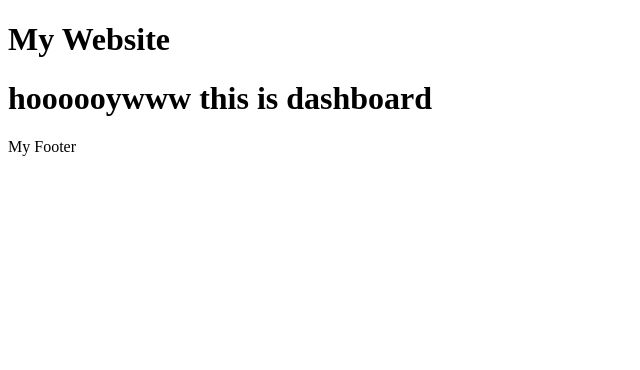
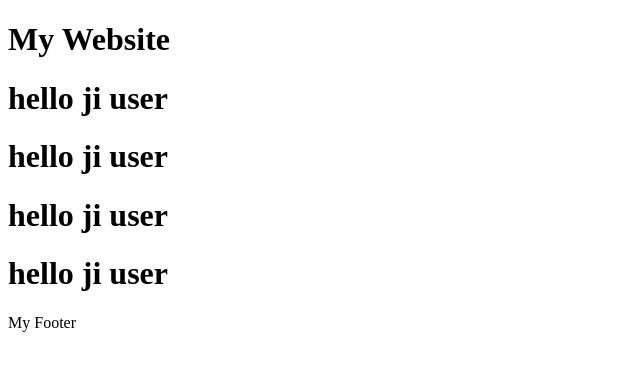
Before and after one commit to Ayushkumar00111/Nextjs, a Next.js app: page /dashboard in a window 1280 px wide. Shown: the top 370 px of the page, without its empty margins (0-640 px from the left). Built offline with nearby package versions, Linux system fonts and the light colour scheme.

Commit message:
Replace React project with Next.js project

```diff
--- a/src/app/dashboard/page.js
+++ b/src/app/dashboard/page.js
@@ -1,3 +1,12 @@
 export default function Dashboard(){
-    return <h1>hoooooywww this is dashboard</h1>
+    return (
+        <>
+        <h1>hello ji user </h1>
+          <h1>hello ji user </h1>
+                    <h1>hello ji user </h1>
+
+          <h1>hello ji user </h1>
+
+        </>
+    )
 }
--- a/src/app/dynamic/page.js
+++ b/src/app/dynamic/page.js
@@ -7,6 +7,9 @@ export default function Dyanmic(){
              {Gmetadata.description}
    <a href="/dynamic/1">go to 1</a><br></br>
    <a href="/dynamic/2">go to 1</a><br></br>
+          <h1>hello ji user </h1>
+          <h1>hello ji user </h1>
+          <h1>hello ji user </h1>
 
         </>
     )
--- a/src/app/example/page.js
+++ b/src/app/example/page.js
@@ -19,6 +19,9 @@ export default async function Example(){
 <div>
 
       <h1>hello user this is exaomple </h1>
+                <h1>hello ji user </h1>
+          <h1>hello ji user </h1>
+          <h1>hello ji user </h1>
 
 </div>
 
--- a/src/app/login/page.js
+++ b/src/app/login/page.js
@@ -2,9 +2,7 @@ export default function Login(){
     return (
         <>
          <h1>hello user please login </h1>
-       <h1>hello user please login </h1>
-          <h1>hello user please login </h1>
-             <h1>hello user please login </h1>
+
              </>
     )
 }
--- a/src/app/page.js
+++ b/src/app/page.js
@@ -10,6 +10,8 @@ export default function Home() {
     <h1>
     home is sweet home
     </h1>
+              <h1>hello ji user </h1>
+
     <h1>   <Link href={'./dashboard'}>dashboard</Link></h1>
     <h1>   <Link href={'./example'}> example</Link></h1>
 
```
